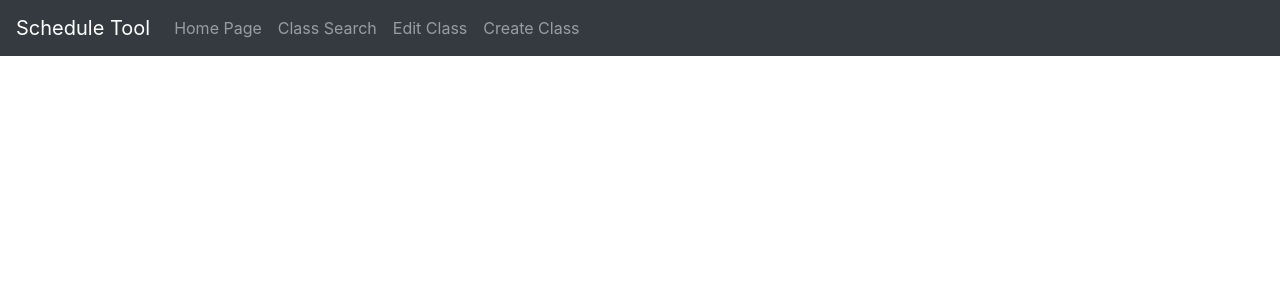
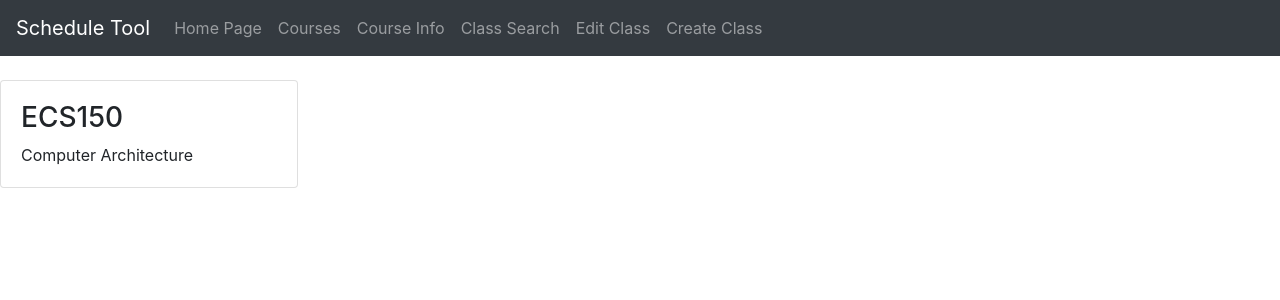
Before and after one commit to Codelab-Davis/Schedule-Tool, a React (Create React App) app in the folder schedule-tool/: page /course in a window 1280 px wide. Shown: the top 300 px of the page. Built offline with nearby package versions, Linux system fonts and the light colour scheme.

Commit message:
Co-authored-by: libbyhopkins <libbyhopkins@users.noreply.github.com>

```diff
--- a/schedule-tool/src/App.js
+++ b/schedule-tool/src/App.js
@@ -6,6 +6,8 @@ import './App.css';
 
 import Navbar from "./components/navbar.component.js";
 import HomePage from "./components/home-page.component";
+import CourseCard from "./components/course-card.component";
+import CourseInfo from "./components/course-info.component";
 import DetailsList from "./components/class-search.component";
 import EditCourse from "./components/edit-class.component";
 import CreateCourse from "./components/create-class.component";
@@ -16,6 +18,8 @@ function App() {
         <Navbar />
         <br />
         <Route path="/" exact component={HomePage} />
+        <Route path="/course" component={CourseCard} />
+        <Route path="/courseinfo" component={CourseInfo} />
         <Route path="/list" component={DetailsList} />
         <Route path="/edit" component={EditCourse} />
         <Route path="/create" component={CreateCourse} />
--- /dev/null
+++ b/schedule-tool/src/components/course-card.component.js
@@ -0,0 +1,47 @@
+import React, { Component } from 'react';
+import { Link } from 'react-router-dom';
+import axios from 'axios';
+
+const Detail = props => (
+    <tr>
+      <td>{props.detail.name}</td>
+      <td>{props.detail.course_id}</td>
+    </tr>
+  )
+
+export default class CourseCard extends Component{
+    constructor(props) {
+        super(props);
+
+        this.state = {
+            name: 'Computer Architecture',
+            course_id: 'ECS150',
+        }
+    }
+    render(){
+        return(
+            <div>
+                <div class="row">
+                    <div class="col-xl-3 col-sm-6 col-12">
+                        <div class="card">
+                            <div class="card-content">
+                                <div class="card-body">
+                                    <div class="media d-flex">
+                                        <div class="media-body text-left">
+                                            <h3 class="primary">{this.state.course_id}</h3>
+                                            <span>{this.state.name}</span>
+                                            <a href="courseinfo" class="stretched-link"></a>
+                                        </div>
+                                        {/* <div class="align-self-center">
+                                            <i class="icon-book-open primary font-large-2 float-right"></i>
+                                        </div> */}
+                                    </div>
+                                </div>
+                            </div>
+                        </div>
+                    </div>
+                </div>
+            </div>
+          )
+    }
+}
--- a/schedule-tool/src/components/course-info.component.js
+++ b/schedule-tool/src/components/course-info.component.js
@@ -2,7 +2,7 @@ import React, { Component } from 'react';
 import { Link } from 'react-router-dom';
 import axios from 'axios';
 
-const CourseInfo = props => (
+const CourseStuff = props => (
     <tr>
       <td>{props.detail.name}</td>
       <td>{props.detail.course_id}</td>
@@ -49,5 +49,8 @@ export default class CourseInfo extends Component{
         }
     }
     render(){
+        return(
+            <div></div>
+        )
     }
 }
--- a/schedule-tool/src/components/navbar.component.js
+++ b/schedule-tool/src/components/navbar.component.js
@@ -11,6 +11,12 @@ export default class Navbar extends Component {
         <ul className="navbar-nav mr-auto">
           <li className="navbar-item">
           <Link to="/" className="nav-link">Home Page</Link>
+          </li>
+          <li className="navbar-item">
+          <Link to="/course" className="nav-link">Courses</Link>
+          </li>
+          <li className="navbar-item">
+          <Link to="/courseinfo" className="nav-link">Course Info</Link>
           </li>
           <li className="navbar-item">
           <Link to="/list" className="nav-link">Class Search</Link>
```
Also changed, not shown: schedule-tool/src/components/class-info.component.js (deleted, +0 -10 lines), 1 other file (tests, documents, lock files or other folders).
